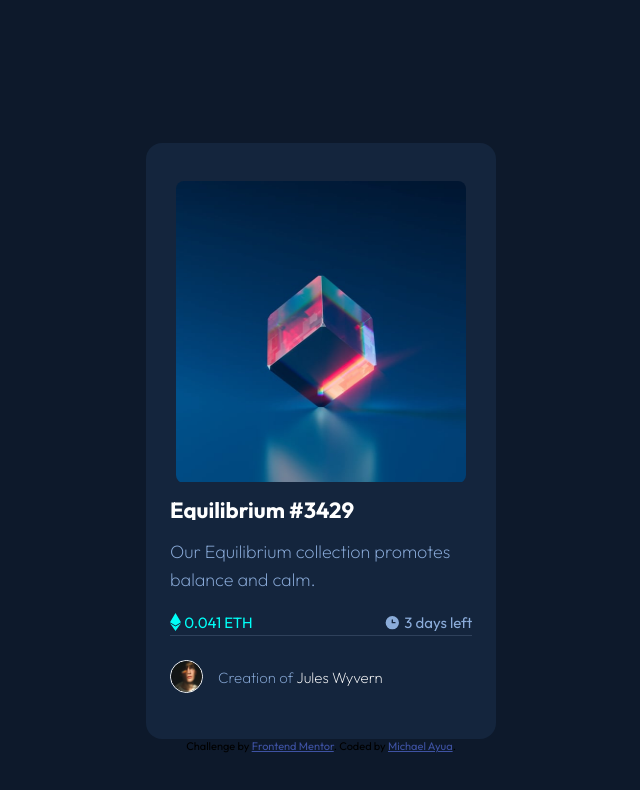
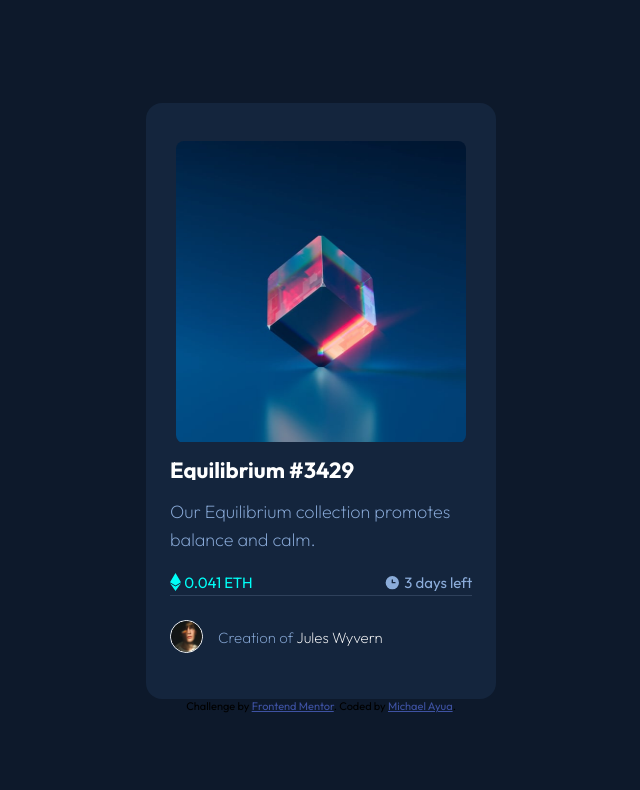
Before and after one commit to TorCanHack/NFT-preview-card-component, a plain HTML site: page index.html in a window 1536 px wide. Shown: the whole page, without its empty margins (447-1087 px from the left). Drawn offline with Linux system fonts and the light colour scheme.

Commit message:
Add files via upload

```diff
--- a/styles.scss
+++ b/styles.scss
@@ -166,7 +166,7 @@ body {
             width: 350px;
             height: 596px;
             padding: 1rem 1.5rem;
-            margin-top: 5rem;
+
 
             button {
 
```
Also changed, not shown: styles.css, 1 other file.
